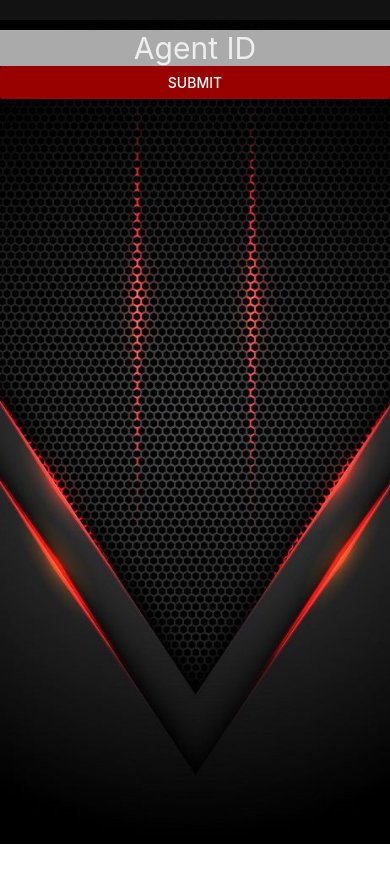
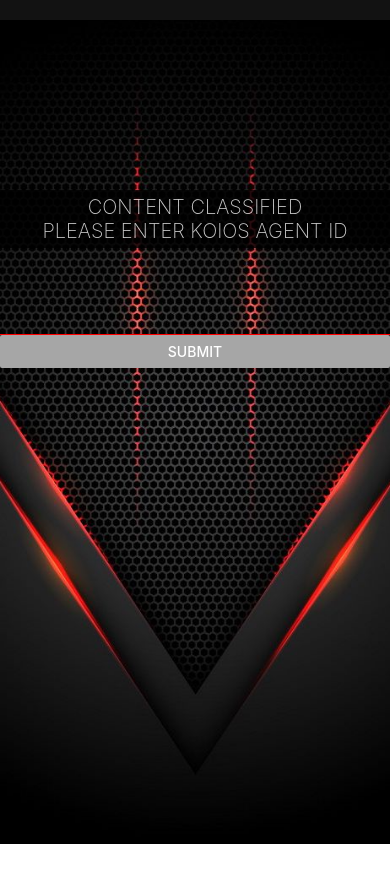
Before and after one commit to DraconianLore/Koios, a React Native app: screen / in a window 390 px wide. Before the commit the page ends 844 px from the top, so only its background shows below. Built offline with nearby package versions, Linux system fonts and the light colour scheme.

Commit message:
main page styling

```diff
--- a/App.js
+++ b/App.js
@@ -56,7 +56,7 @@ export default function App() {
           {loggedIn || <Login agentLogin={attemptLogin} />}
           {loggedIn && <SwipeUpDown
             itemMini={
-              <Text style={styles.viewMissions}>PREVIOUS MISSIONS</Text>
+              <Text style={styles.viewMissions}>P R E V I O U S  M I S S I O N S</Text>
             }
             itemFull={
               <MissionLog userId={userId} />
@@ -77,13 +77,14 @@ const styles = StyleSheet.create({
   },
   message: {
     textAlign: "center",
-    color: '#990000',
+    color: '#ababab',
     fontWeight: "bold",
     marginBottom: 10,
+    paddingTop: 10,
+    fontWeight: 300
   },
   viewMissions: {
     fontSize: 18,
-    fontWeight: 'bold',
     textAlign: 'center',
     color: '#CCCCCC',
     backgroundColor: 'transparent',
--- a/src/Countdown.js
+++ b/src/Countdown.js
@@ -63,8 +63,6 @@ export default class Countdown extends React.Component {
         clearInterval(this.timer);
         this.props.timesUp();
         this.setState({outOfTime: true})
-
-
       }
     }
 
@@ -72,13 +70,13 @@ export default class Countdown extends React.Component {
       this.startTimer()
       return(
         <View style={styles.countdownBox}>
-        <Text style={styles.timerTitle}>
-          TIME REMAINING:
-        </Text>
-        <View style={styles.timeBox}>
-        {this.state.outOfTime || <Text style={styles.countDown}>{this.state.time.m}:{this.state.time.s}</Text>}
-        {this.state.outOfTime && <TimeBlink />}
-        </View>
+          <View style={styles.timeBox}>
+          {this.state.outOfTime || <Text style={styles.countDown}>{this.state.time.m}:{this.state.time.s}</Text>}
+          {this.state.outOfTime && <TimeBlink />}
+          </View>
+          <Text style={styles.timerTitle}>
+            TIME REMAINING
+          </Text>
         </View>
       );
     }
@@ -86,12 +84,18 @@ export default class Countdown extends React.Component {
 
 const styles = StyleSheet.create({
   timerTitle: {
-      color: '#f39c12',
-      textAlign: "center"
-
+      color: '#a9b9c2',
+      textAlign: "center",
+      shadowColor: '#000',
+      fontWeight: '200',
+      shadowRadius: 10,
+      shadowOpacity: 1
   },
   timeBox: {
-    height: 120
+    height: 100,
+    shadowColor: '#000',
+    shadowRadius: 10,
+    shadowOpacity: 1
   },
   countDown: {
     color: '#990000',
--- a/src/Login.js
+++ b/src/Login.js
@@ -1,6 +1,6 @@
 import React from 'react';
 
-import { StyleSheet, View, TextInput, Keyboard, Button } from 'react-native';
+import { StyleSheet, View, TextInput, Keyboard, Button, Text } from 'react-native';
 
 class Login extends React.Component {
     constructor(props) {
@@ -15,10 +15,11 @@ class Login extends React.Component {
 
     render() {
         return (
+            <View style={styles.flex}>
+                <Text style={styles.header}>CONTENT CLASSIFIED{'\n'}PLEASE ENTER KOIOS AGENT ID</Text>
                 <View>
                     <TextInput
                         style={styles.textInput}
-                    placeholder="Agent ID"
                         maxLength={2}
                         name="agInput"
                         keyboardType={"number-pad"}
@@ -29,10 +30,12 @@ class Login extends React.Component {
                     />
                     <Button
                         onPress={this.sendAgentId}
-                    title="Submit"
-                    accessibilityLabel = "do a press"
-                    color='#990000'
+                        title="SUBMIT"
+                        accessibilityLabel = "submit button"
+                        color='#a6a6a6'
+                        fontWeight='200'
                     />
+                </View>
 
             </View>
         );
@@ -40,11 +43,30 @@ class Login extends React.Component {
 }
 
 const styles = StyleSheet.create({
+    flex: {
+        display: 'flex',
+        justifyContent: 'flex-start',
+        flexDirection: 'column',
+        height: '100%'
+    },
+    header: {
+        fontWeight: '200',
+        fontSize: 20,
+        color: '#fafafa',
+        textAlign: 'center',
+        backgroundColor: '#000',
+        padding: 5,
+        opacity: 0.8,
+        marginTop: 150,
+        marginBottom: 50
+    },
     textInput: {
         textAlign: "center",
         fontSize: 30,
-        color: '#eee',
-        backgroundColor: '#aaa'
+        color: '#969090',
+        backgroundColor: 'transparent',
+        borderBottomWidth: 1,
+        borderBottomColor: '#ff0000'
     },
 });
 
--- a/src/Main.js
+++ b/src/Main.js
@@ -41,9 +41,9 @@ export default class Main extends React.Component {
                 this.setState({
                     missionAvailable: true,
                     mButtonText: 'NEW MISSION AVAILABLE',
-                    bTextColour: '#ff0000',
-                    bBorderColor: '#ff0000',
-                    bShadowColor: '#ff4040',
+                    bTextColour: '#ff4a4a',
+                    bBorderColor: '#ff4a4a',
+                    bShadowColor: '#700000',
                     missionInfo: `YOUR MISSION\n\nSHOULD YOU CHOOSE TO ACCEPT IT:\n\nType: ${data.mType}\nDifficulty: ${data.mDifficulty}\nTime to complete: ${data.mTime} minutes.`
                 })
 
@@ -63,7 +63,7 @@ export default class Main extends React.Component {
                     mButtonText: 'SHOW MISSION DETAILS',
                     bTextColour: '#1fdaff',
                     bBorderColor: '#1fdaff',
-                    bShadowColor: '#61e5ff',
+                    bShadowColor: '#003169',
                     missionInfo: `${data.title}:\n\n"${data.message}"`,
                     missionDescription: data.description,
                     missionTime: mEndTime,
@@ -109,8 +109,11 @@ export default class Main extends React.Component {
     outOfTime = () => {
         this.setState({
             mButtonText: 'OK',
+            bTextColour: '#ff7d1f',
+            bBorderColor: '#ff7d1f',
+            bShadowColor: '#b36500',
             missionActive: false,
-            missionInfo: 'MISSION FAILED\n\nYou ran out of time!',
+            missionInfo: 'M I S S I O N F A I L E D\n\nYOU ARE OUT OF TIME',
             showMission: true
         })
         this.updateMissionTo('failed')
@@ -146,28 +149,28 @@ export default class Main extends React.Component {
                 textAlign: "center"
             },
             missionText: {
-                borderColor: '#330000',
-                borderWidth: 2,
-                backgroundColor: '#cc0000',
+                backgroundColor: '#0a0a0a',
+                opacity: 0.8,
                 margin: 5,
-                padding: 5,
-                borderRadius: 10,
+                padding: 10,
                 position: "absolute",
                 top: 20,
                 zIndex: 1
             },
             missionDetails: {
-                color: '#f5e653',
+                color: '#c2c2c2',
+                textAlign: 'center',
+                fontWeight: '100'
             },
             rejectButton: {
                 textAlign: "center",
                 color: '#ff003e',
                 backgroundColor: '#000',
                 alignItems: "center",
-                borderWidth: 2,
+                borderWidth: 1,
                 borderColor: '#ff003e',
-                shadowColor: '#ff416f',
-                shadowRadius: 3,
+                shadowColor: '#70002b',
+                shadowRadius: 5,
                 shadowOpacity: 1,
                 shadowOffset: {width: 0, height: 0},
                 justifyContent: "center"
@@ -186,7 +189,11 @@ export default class Main extends React.Component {
             },
             clock: {
                 height: 200,
-                width: 250
+                width: 250,
+                shadowColor: '#000',
+                shadowRadius: 10,
+                shadowOpacity: 1,
+                shadowOffset: {height: 10, width: 0}
             }
         });
 
@@ -203,9 +210,9 @@ export default class Main extends React.Component {
                     this.setState({
                         showMission: true,
                         mButtonText: 'ACCEPT',
-                        bTextColour: '#00ff6e',
-                        bBorderColor: '#00ff6e',
-                        bShadowColor: '#54ff9e',
+                        bTextColour: '#0aff0a',
+                        bBorderColor: '#0aff0a',
+                        bShadowColor: '#003800',
                         showRejectButton: true
                     })
 
```
Lines whose indentation alone changed are shown as unchanged.
